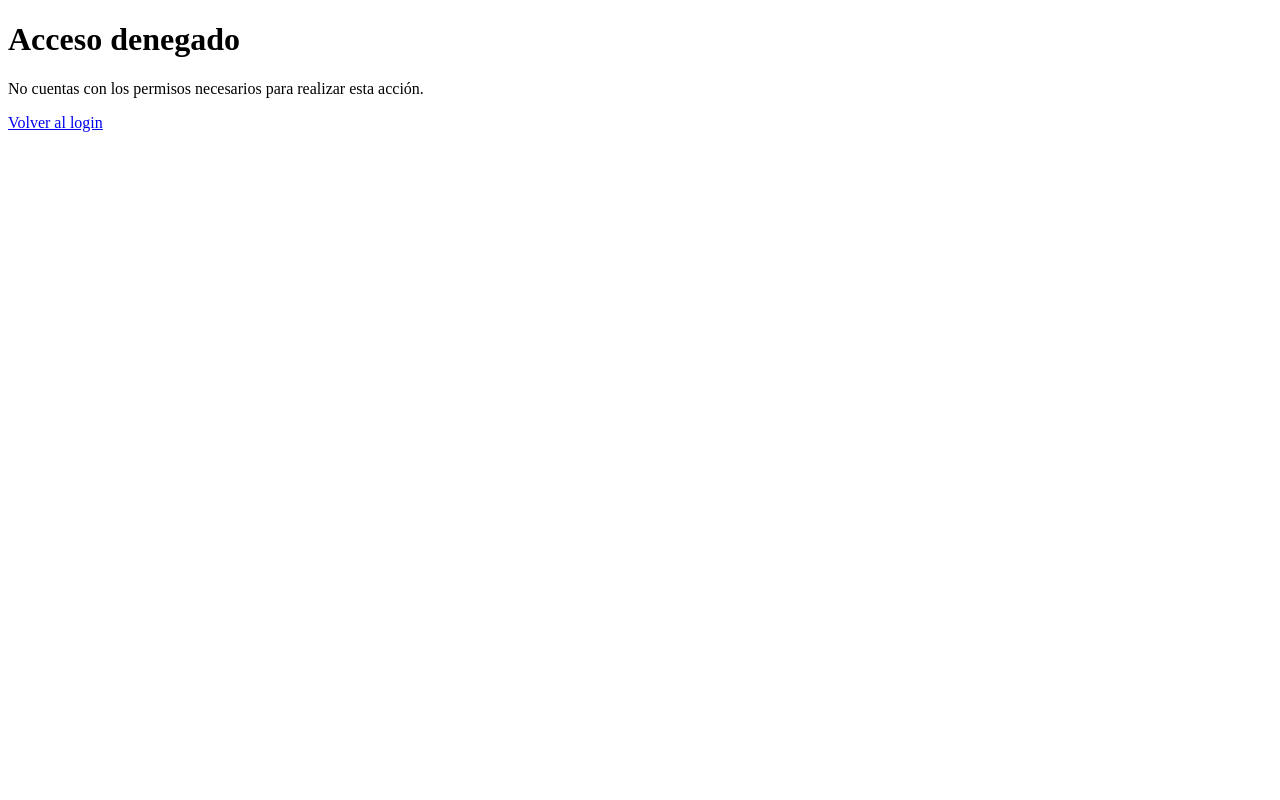
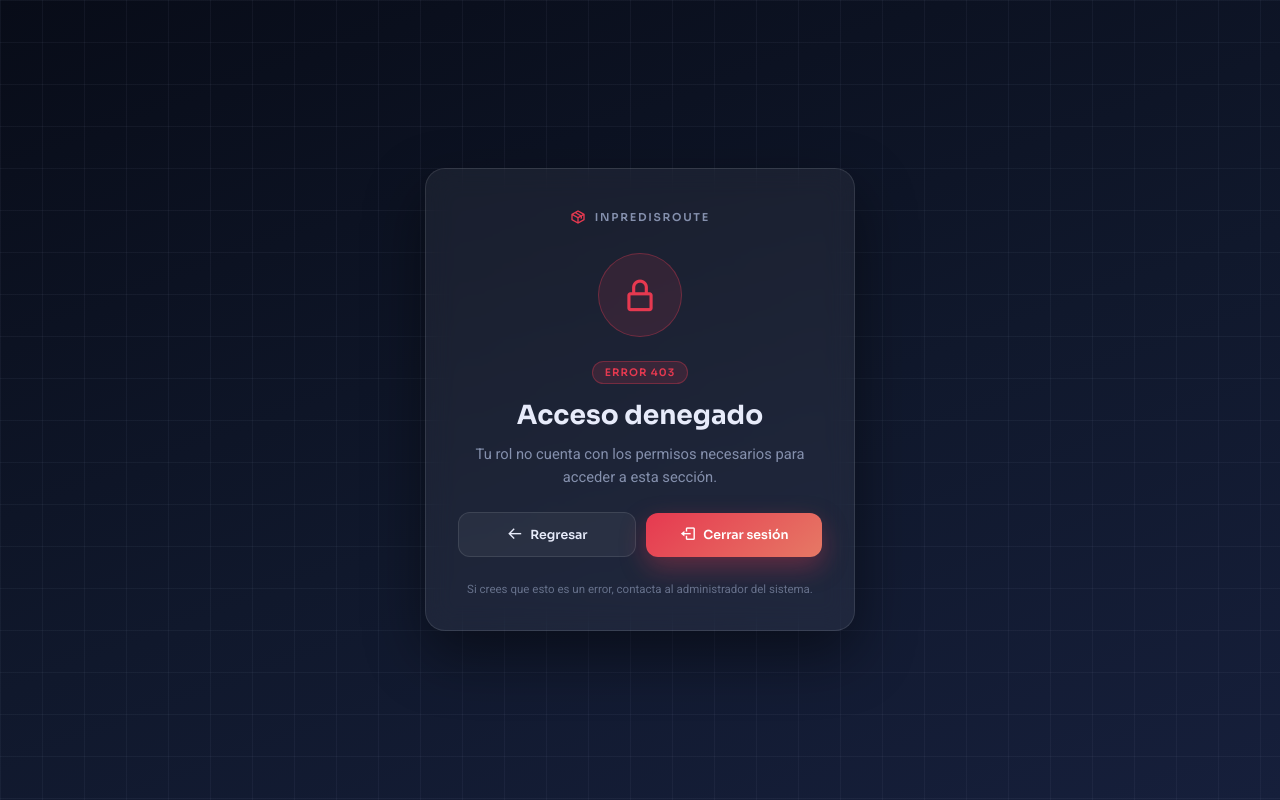
Before and after one commit to HemiltonOrduno/preventa_distribucion, a Django app: template usuarios/templates/usuarios/acceso_denegado.html in a window 1280 px wide. Run offline with Django 5.2, Linux system fonts and the light colour scheme; the template is opened without the code that fills it, so the values that code supplies are empty.

Commit message:
Acceso denegado

```diff
--- a/establecimientos/views.py
+++ b/establecimientos/views.py
@@ -3,12 +3,16 @@ from django.shortcuts import render
 from django.http import JsonResponse
 from django.db import connection, transaction
 from django.views.decorators.csrf import csrf_exempt
+from usuarios.permissions import rol_requerido, rol_requerido
 
-
+@csrf_exempt
+@rol_requerido('Vendedor', 'Administrador')
 def registro_cliente_view(request):
     return render(request, 'establecimientos/registro_cliente.html')
 
 
+@csrf_exempt
+@rol_requerido('Vendedor', 'Administrador')
 def registro_establecimiento_view(request):
     return render(request, 'establecimientos/registro_establecimiento.html')
 
--- /dev/null
+++ b/usuarios/static/usuarios/css/acceso_denegado.css
@@ -0,0 +1,216 @@
+/*===== VARIABLES CSS =====*/
+/* Se reusa la paleta del login para que las dos pantallas publicas
+   del sistema (login y acceso denegado) se vean como una sola pieza. */
+:root{
+    --color-bg-deep: #080C18;
+    --color-bg: #10182C;
+    --color-bg-soft: #161F3B;
+    --text-color: #8590AD;
+    --text-color-light: #E7EBFA;
+    --accent: #E63950;
+    --accent-soft: rgba(230, 57, 80, 0.35);
+    --panel-bg: rgba(255, 255, 255, 0.055);
+    --panel-border: rgba(255, 255, 255, 0.1);
+
+    --font-display: 'Sora', sans-serif;
+    --font-body: 'Roboto', sans-serif;
+}
+
+/*===== BASE =====*/
+*,::before,::after{ box-sizing: border-box; }
+body{
+    margin: 0;
+    min-height: 100vh;
+    display: flex;
+    align-items: center;
+    justify-content: center;
+    padding: 1.5rem;
+    font-family: var(--font-body);
+    color: var(--text-color);
+    background: linear-gradient(160deg,
+                var(--color-bg-deep) 0%,
+                var(--color-bg) 55%,
+                var(--color-bg-soft) 100%);
+}
+h1{ margin: 0; font-family: var(--font-display); }
+a{ text-decoration: none; color: inherit; }
+
+/* Retícula de fondo, igual que en el login */
+.fondo{
+    position: fixed;
+    inset: 0;
+    background-image:
+        linear-gradient(rgba(133,144,173,0.08) 1px, transparent 1px),
+        linear-gradient(90deg, rgba(133,144,173,0.08) 1px, transparent 1px);
+    background-size: 42px 42px;
+    pointer-events: none;
+}
+
+/*===== TARJETA =====*/
+.denegado{
+    position: relative;
+    width: 100%;
+    max-width: 430px;
+    padding: 2.5rem 2rem 2rem;
+    text-align: center;
+    background: var(--panel-bg);
+    border: 1px solid var(--panel-border);
+    border-radius: 1.25rem;
+    backdrop-filter: blur(14px);
+    -webkit-backdrop-filter: blur(14px);
+    box-shadow: 0 24px 60px rgba(0,0,0,0.45);
+    animation: entrada .35s ease-out;
+}
+
+.denegado__marca{
+    display: flex;
+    align-items: center;
+    justify-content: center;
+    gap: 7px;
+    font-family: var(--font-display);
+    font-size: .68rem;
+    font-weight: 600;
+    letter-spacing: .16em;
+    text-transform: uppercase;
+    color: var(--text-color);
+    margin-bottom: 1.75rem;
+}
+.denegado__marca i{ font-size: 1rem; color: var(--accent); }
+
+/*===== ESCUDO =====*/
+.denegado__escudo{
+    position: relative;
+    width: 84px;
+    height: 84px;
+    margin: 0 auto 1.5rem;
+    border-radius: 50%;
+    display: flex;
+    align-items: center;
+    justify-content: center;
+    font-size: 38px;
+    color: var(--accent);
+    background: rgba(230, 57, 80, 0.12);
+    border: 1px solid var(--accent-soft);
+}
+/* Halo que late suavemente alrededor del candado */
+.denegado__escudo::after{
+    content: "";
+    position: absolute;
+    inset: -10px;
+    border-radius: 50%;
+    border: 1px solid var(--accent-soft);
+    animation: halo 2.4s ease-out infinite;
+}
+
+/*===== TEXTOS =====*/
+.denegado__codigo{
+    display: inline-block;
+    padding: 4px 12px;
+    margin-bottom: .85rem;
+    border-radius: 1rem;
+    background: rgba(230, 57, 80, 0.14);
+    border: 1px solid var(--accent-soft);
+    color: var(--accent);
+    font-family: var(--font-display);
+    font-size: .65rem;
+    font-weight: 600;
+    letter-spacing: .1em;
+    text-transform: uppercase;
+}
+.denegado__titulo{
+    font-size: 1.65rem;
+    font-weight: 700;
+    color: var(--text-color-light);
+    margin-bottom: .7rem;
+}
+.denegado__texto{
+    font-size: .92rem;
+    line-height: 1.55;
+    color: var(--text-color);
+    margin: 0 0 1.5rem;
+}
+
+/*===== SESION ACTIVA =====*/
+.denegado__sesion{
+    display: flex;
+    align-items: center;
+    justify-content: center;
+    gap: 8px;
+    padding: .7rem .9rem;
+    margin-bottom: 1.5rem;
+    border-radius: .8rem;
+    background: rgba(255,255,255,0.04);
+    border: 1px solid var(--panel-border);
+    font-size: .78rem;
+    color: var(--text-color);
+}
+.denegado__sesion i{ font-size: 1rem; flex-shrink: 0; }
+.denegado__sesion strong{ color: var(--text-color-light); font-weight: 500; }
+
+/*===== BOTONES =====*/
+.denegado__acciones{
+    display: flex;
+    gap: 10px;
+    margin-bottom: 1.5rem;
+}
+.denegado__btn{
+    flex: 1;
+    display: inline-flex;
+    align-items: center;
+    justify-content: center;
+    gap: 7px;
+    padding: .8rem .9rem;
+    border-radius: .75rem;
+    font-family: var(--font-display);
+    font-size: .78rem;
+    font-weight: 600;
+    cursor: pointer;
+    transition: transform .2s, filter .2s;
+}
+.denegado__btn i{ font-size: 1.05rem; }
+.denegado__btn:hover{ transform: translateY(-2px); }
+
+.denegado__btn--secundario{
+    background: rgba(255,255,255,0.05);
+    border: 1px solid var(--panel-border);
+    color: var(--text-color-light);
+}
+.denegado__btn--principal{
+    background: linear-gradient(140deg, var(--accent), #e67965);
+    border: none;
+    color: #fff;
+    box-shadow: 0 10px 26px var(--accent-soft);
+}
+.denegado__btn--principal:hover{ filter: brightness(1.08); }
+
+/*===== PIE =====*/
+.denegado__pie{
+    font-size: .72rem;
+    color: rgba(133,144,173,0.7);
+    margin: 0;
+    line-height: 1.5;
+}
+
+/*===== ANIMACIONES =====*/
+@keyframes entrada{
+    from{ opacity: 0; transform: translateY(16px) scale(.97); }
+    to{ opacity: 1; transform: translateY(0) scale(1); }
+}
+@keyframes halo{
+    0%{ opacity: .7; transform: scale(1); }
+    70%{ opacity: 0; transform: scale(1.25); }
+    100%{ opacity: 0; transform: scale(1.25); }
+}
+
+/* Respeta la preferencia del sistema de reducir animaciones */
+@media (prefers-reduced-motion: reduce){
+    .denegado, .denegado__escudo::after{ animation: none; }
+    .denegado__btn:hover{ transform: none; }
+}
+
+/*===== MOVIL =====*/
+@media screen and (max-width: 420px){
+    .denegado{ padding: 2rem 1.4rem 1.6rem; }
+    .denegado__titulo{ font-size: 1.4rem; }
+    .denegado__acciones{ flex-direction: column; }
+}
--- a/usuarios/templates/usuarios/acceso_denegado.html
+++ b/usuarios/templates/usuarios/acceso_denegado.html
@@ -1,9 +1,64 @@
+{% load static %}
 <!DOCTYPE html>
 <html lang="es">
-<head><meta charset="UTF-8"><title>Acceso denegado</title></head>
+<head>
+    <meta charset="UTF-8">
+    <meta name="viewport" content="width=device-width, initial-scale=1.0">
+
+    <link rel="preconnect" href="https://fonts.googleapis.com">
+    <link href="https://fonts.googleapis.com/css2?family=Sora:wght@600;700;800&family=Roboto:wght@400;500&display=swap" rel="stylesheet">
+    <link href="https://cdn.jsdelivr.net/npm/boxicons@2.0.5/css/boxicons.min.css" rel="stylesheet">
+
+    <link rel="stylesheet" href="{% static 'usuarios/css/acceso_denegado.css' %}">
+
+    <title>Acceso denegado - INPREDISROUTE</title>
+</head>
 <body>
-    <h1>Acceso denegado</h1>
-    <p>No cuentas con los permisos necesarios para realizar esta acción.</p>
-    <a href="{% url 'login-page' %}">Volver al login</a>
+
+<div class="fondo"></div>
+
+<main class="denegado">
+
+    <div class="denegado__marca">
+        <i class='bx bx-package'></i> INPREDISROUTE
+    </div>
+
+    <div class="denegado__escudo">
+        <i class='bx bx-lock-alt'></i>
+    </div>
+
+    <span class="denegado__codigo">Error 403</span>
+    <h1 class="denegado__titulo">Acceso denegado</h1>
+
+    <p class="denegado__texto">
+        {{ mensaje|default:"Tu rol no cuenta con los permisos necesarios para acceder a esta sección." }}
+    </p>
+
+    {% if request.session.rol %}
+    <div class="denegado__sesion">
+        <i class='bx bx-user'></i>
+        <span>
+            Sesión activa como
+            <strong>{{ request.session.nombre_usuario|default:"Usuario" }}</strong>
+            &middot; {{ request.session.rol }}
+        </span>
+    </div>
+    {% endif %}
+
+    <div class="denegado__acciones">
+        <a href="javascript:history.back()" class="denegado__btn denegado__btn--secundario">
+            <i class='bx bx-arrow-back'></i> Regresar
+        </a>
+        <a href="{% url 'logout' %}" class="denegado__btn denegado__btn--principal">
+            <i class='bx bx-log-out'></i> Cerrar sesión
+        </a>
+    </div>
+
+    <p class="denegado__pie">
+        Si crees que esto es un error, contacta al administrador del sistema.
+    </p>
+
+</main>
+
 </body>
 </html>
```
